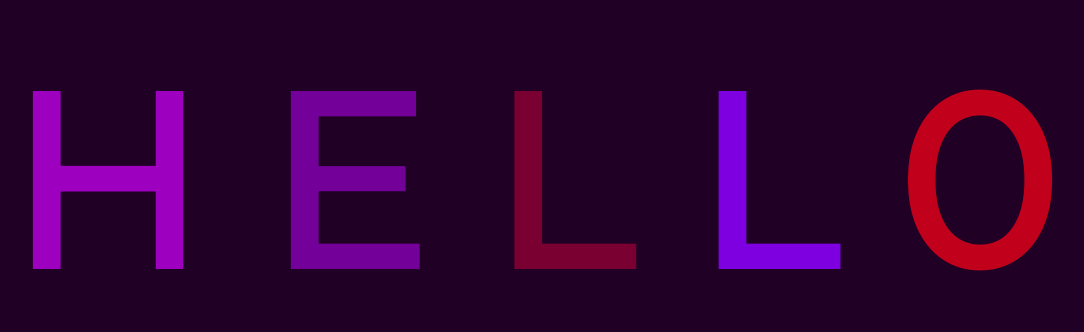
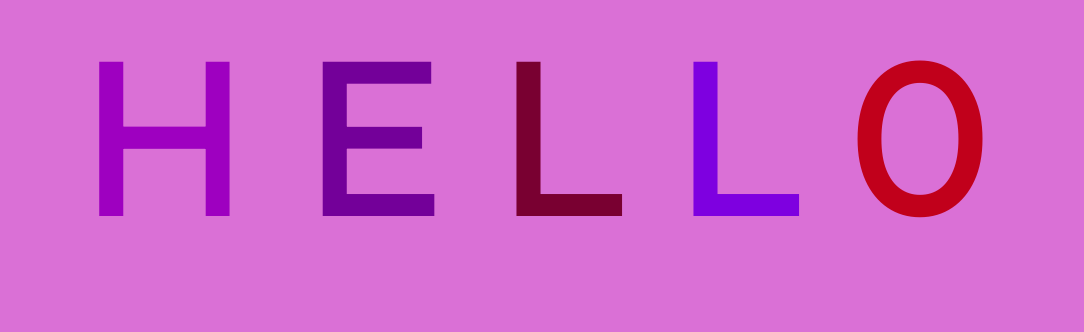
Before and after one commit to RavenFakoya/AnimatedTextGitDemo, a plain HTML site: page index.html in a window 1280 px wide. Shown: the part 132-464 px from the top of the page, without its empty margins (110-1194 px from the left). Drawn offline with Linux system fonts and the light colour scheme.

Commit message:
someone else did this

```diff
--- a/app.css
+++ b/app.css
@@ -2,11 +2,11 @@ body {
     display: flex;
     justify-content: center;
     align-items: 100vh;
-    background-color: rgb(32, 0, 36);
+    background-color: orchid;
 }
 
 h1{
-    font-size: 15rem;
+    font-size: 13rem;
     font-family: Montserrat;
 }
 
```
